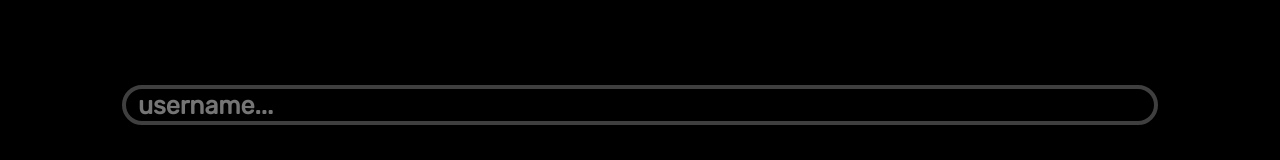
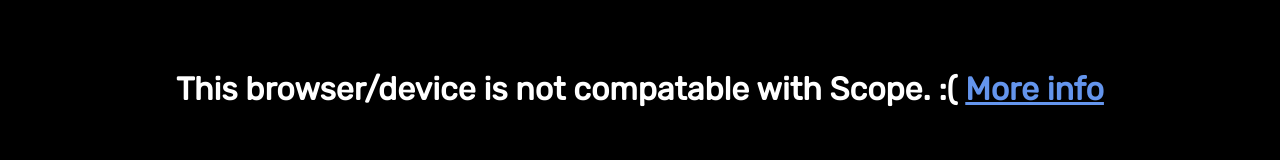
Before and after one commit to DroopCat/Scope, a website: page static/appdev/index.html in a window 1280 px wide. Shown: the part 311-471 px from the top of the page. Drawn offline with Linux system fonts and the light colour scheme.

Commit message:
incompatability screen

```diff
--- a/static/appdev/index.html
+++ b/static/appdev/index.html
@@ -13,7 +13,10 @@
     <div id="splash">
         <img id="splashlogo" src="../assets/imgs/droopcatlogo.svg" alt="hoi">
     </div>
-
+    <!-- Splash -->
+    <div id="incompatable">
+      <h1>This browser/device is not compatable with Scope. :( <a href="https://github.com/DroopCat/Scope" style="color:#6495ed;">More info</a></h1>
+    </div>
     <!-- Setup menus -->
     <div id="ftsetup">
       <div id="setupgun" class="setup">
--- a/static/appdev/setup.css
+++ b/static/appdev/setup.css
@@ -1,4 +1,17 @@
 /* Parent container */
+#incompatable {
+  position: absolute;
+  background-color: #000;
+  width: 100%;
+  height: 100%;
+  z-index: 10;
+  display: none;
+}
+#incompatable > * {
+  margin: auto;
+  text-align: center;
+}
+
 #ftsetup {
   position: absolute;
   background-color: #000;
--- a/static/appdev/setup.js
+++ b/static/appdev/setup.js
@@ -10,6 +10,9 @@
 
 window.onload = function() {
   checkPhoneInfo();
+  if (!("bluetooth" in navigator)) {
+    document.getElementById("incompatable").style.display = "grid";
+  }
   storedUsername = localStorage.getItem("username");
   if (storedUsername != undefined) {
     document.getElementById("username").value = storedUsername;
```
